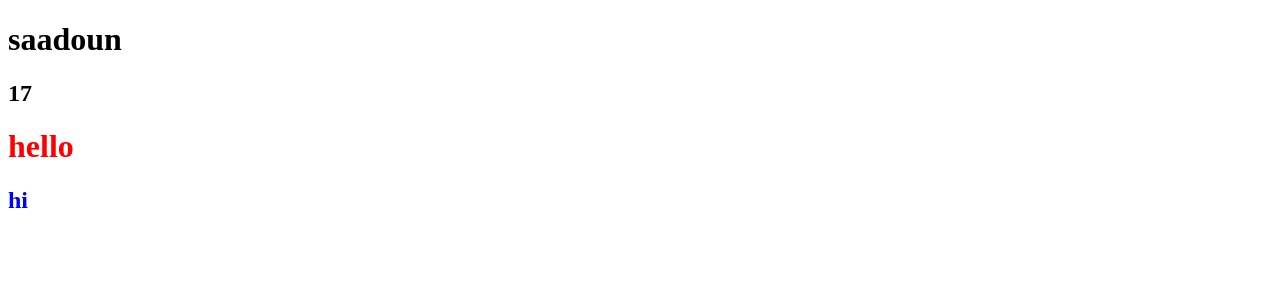
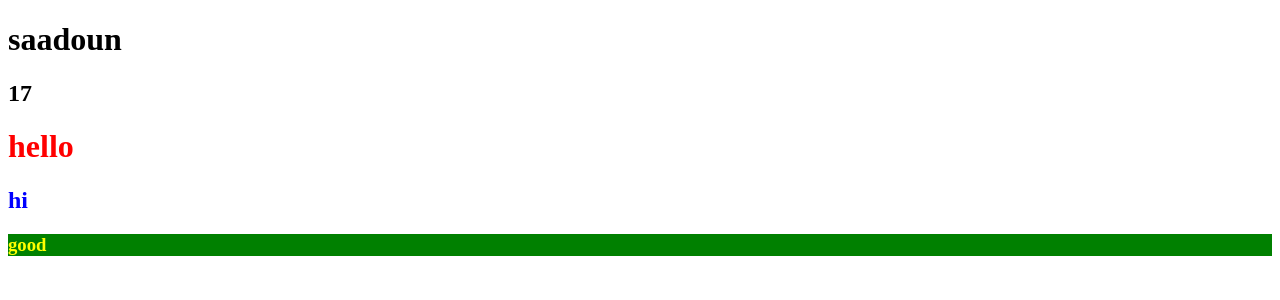
Before and after one commit to MohammadVaseti/React-Projects, a React (Vite) app in the folder 03-React-Sa/React-Sa/: page / in a window 1280 px wide. Shown: the top 300 px of the page. Built offline with nearby package versions, Linux system fonts and the light colour scheme.

Commit message:
repo updated

```diff
--- a/03-React-Sa/React-Sa/src/App.tsx
+++ b/03-React-Sa/React-Sa/src/App.tsx
@@ -8,6 +8,7 @@ const App = () => {
         <User name="saadoun" age={17}></User>
         <h1 className="color">hello</h1>
         <h2 className={styles.back}>hi</h2>
+        <h3 style={{ color: "yellow", backgroundColor: "green" }}>good</h3>
       </div>
     </>
   );
```
